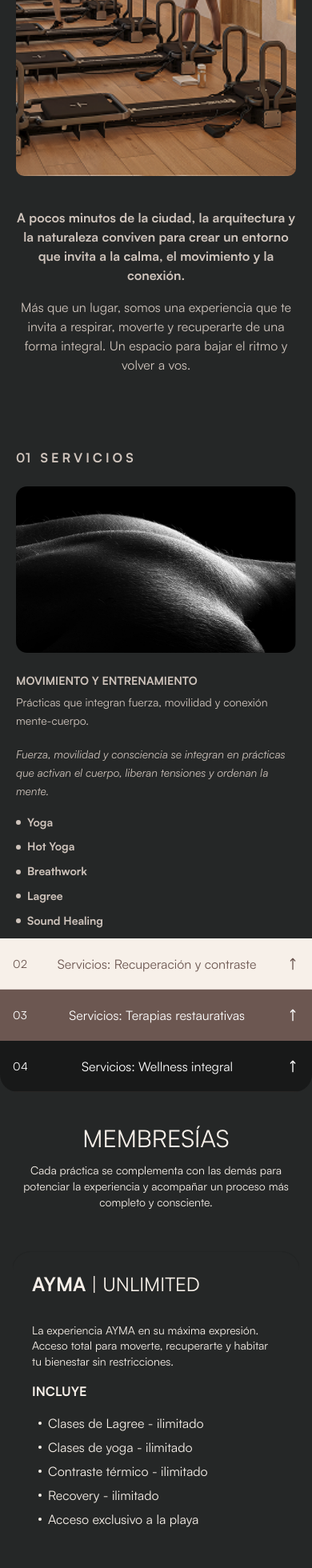
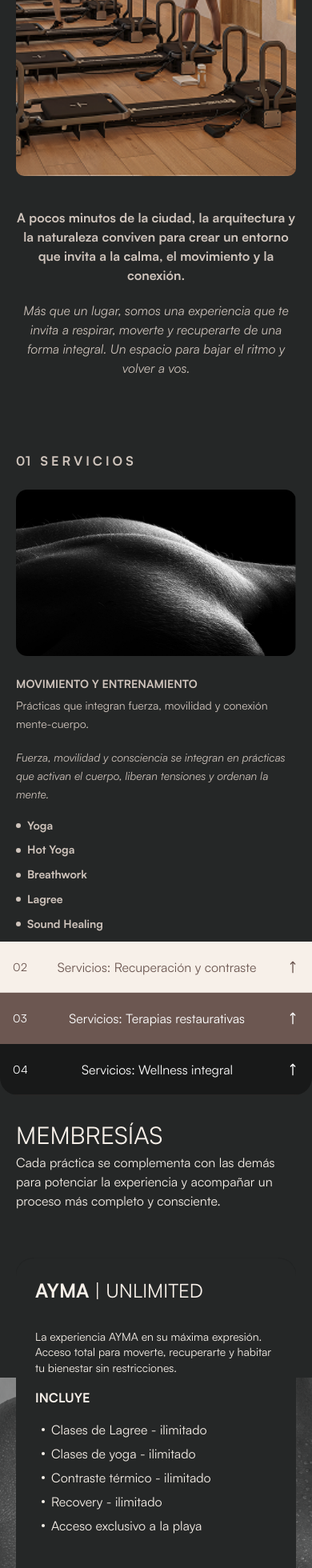
Before and after one commit to tquinteros/AYMA-landing, a Next.js app: page / in a window 390 px wide. Shown: the part 1859-3819 px from the top of the page at 80% size. Built offline with nearby package versions, Linux system fonts and the light colour scheme.

Commit message:
paddings

```diff
--- a/components/landing/Future.tsx
+++ b/components/landing/Future.tsx
@@ -15,8 +15,8 @@ const Future = () => {
             id="future"
             className="bg-roca-500"
         >
-            <div className="relative z-10 mx-auto flex min-h-[520px] w-full max-w-7xl flex-col justify-center gap-12 px-5 py-12 sm:min-h-[560px] sm:px-8 sm:py-14 lg:min-h-[80vh] lg:gap-24 lg:px-24 lg:py-16">
-                <div className='grid grid-cols-2 gap-x-6 gap-y-10 sm:gap-x-10 md:grid-cols-4 md:gap-12 lg:gap-16'>
+            <div className="relative z-10 flex min-h-[520px] w-full flex-col justify-center gap-12 px-5 py-12 sm:min-h-[560px] sm:px-8 sm:py-14 lg:min-h-[80vh] lg:gap-24 lg:px-24 lg:py-16">
+                <div className='grid grid-cols-2 gap-x-6 gap-y-10 sm:gap-x-10 max-w-7xl mx-auto md:grid-cols-4 md:gap-12 lg:gap-16'>
                     {futureItems.map((item) => (
                         <div key={item.label} className="flex flex-col items-center gap-4 sm:gap-5">
                             <div className="flex h-[84px] w-full items-center justify-center sm:h-[100px] lg:h-[120px]">
@@ -26,11 +26,11 @@ const Future = () => {
                         </div>
                     ))}
                 </div>
-                <div className='flex flex-col items-center gap-2 text-center lg:items-end lg:text-right'>
+                <div className='flex flex-col container mx-auto items-center gap-2 text-center lg:items-end lg:text-right'>
                     <p className='text-background-500 text-xl sm:text-3xl lg:text-4xl'>
                         PORQUE EL FUTURO SE CONSTRUYE,
                     </p>
-                    <p className='text-background-500 text-xl sm:text-3xl lg:text-4xl'>
+                    <p className='text-background-500 mt-4 text-xl sm:text-3xl lg:text-4xl'>
                         SE ENTRENA, SE PRACTICA Y SE HABITA.
                     </p>
                 </div>
--- a/components/landing/Memberships.tsx
+++ b/components/landing/Memberships.tsx
@@ -42,23 +42,23 @@ const Memberships = () => {
 
     return (
         // <div id="memberships" className="mb-64 bg-[#FFFCF8]">
-        <section id="memberships" className="bg-roca-500 bg-none py-10 sm:py-12 lg:bg-[url('/membershipbg.png')] lg:bg-center lg:bg-no-repeat lg:bg-size-[110%] lg:py-20">
-            <div className="mx-auto flex w-full max-w-7xl flex-col gap-3 px-5 sm:gap-4 sm:px-8 lg:px-24">
-                <div className="flex items-center justify-center lg:justify-between">
-                    <h2 className="text-center text-3xl uppercase text-background-500 sm:text-4xl lg:text-left lg:text-5xl">
+        <section id="memberships" className="py-8 sm:py-12 lg:py-21 bg-roca-500 lg:my-12 bg-[url('/membershipbg.png')] bg-size-[110%] bg-center bg-no-repeat">
+            <div className="flex flex-col gap-1 px-5 sm:px-8 lg:px-24">
+                <div className="flex items-center justify-between">
+                    <h2 className="text-3xl sm:text-4xl uppercase lg:text-5xl text-center text-background-500 lg:text-left">
                         Membresías
                     </h2>
                     <Image src="/ourspace/ourspaceicon.svg" alt="Our Space Icon" className="hidden md:block" width={52} height={52} />
                 </div>
-                <p className="max-w-xl text-center text-sm text-background-500 sm:text-base lg:text-left lg:text-lg">
+                <p className="max-w-xl text-base sm:text-lg lg:text-left text-background-500">
                     Cada práctica se complementa con las demás para potenciar la experiencia y acompañar un proceso más completo y consciente.
                 </p>
             </div>
-            <div className="mx-auto mt-8 flex max-w-7xl flex-col gap-4 px-4 sm:mt-12 sm:px-8 lg:px-0">
+            <div className="flex flex-col gap-4 mt-10 sm:mt-12 max-w-7xl mx-auto px-5 sm:px-8 lg:px-0">
                 <Carousel setApi={setApi} className="relative">
                     <CarouselContent className="items-stretch pt-5 sm:pt-7">
                         {memberships.map((membership) => (
-                            <CarouselItem className="flex basis-full md:basis-1/2 xl:basis-1/3" key={membership.id}>
+                            <CarouselItem className="basis-full sm:basis-1/2 xl:basis-1/3 flex" key={membership.id}>
                                 <MemberShipCard membership={membership} />
                             </CarouselItem>
                         ))}
@@ -79,12 +79,12 @@ const Memberships = () => {
                     ))}
                 </div>
             </div>
-            <div className='mt-8 flex flex-col items-center gap-6 px-5 sm:gap-8 sm:px-8'>
-                <p className="max-w-3xl text-center text-base text-background-500 sm:text-lg">
+            <div className='flex flex-col items-center gap-6 sm:gap-8 mt-8 px-5 sm:px-8'>
+                <p className="text-background-500 text-center text-lg max-w-3xl">
                     Si querés más información sobre las experiencias y valores, escribinos por WhatsApp. <br className="hidden sm:block" />
                     Estamos para ayudarte a encontrar tu forma de vivir AYMA.
                 </p>
-                <Button className='flex w-full max-w-[260px] items-center justify-center gap-2 bg-roca-900 px-8 py-6 text-base text-background-100 hover:bg-roca-900/80 sm:w-fit sm:max-w-none sm:py-7' onClick={handleWhatsApp}>
+                <Button className='bg-roca-900 w-fit text-base px-8 py-6 sm:py-7 flex items-center gap-2 hover:bg-roca-900/80 text-background-100' onClick={handleWhatsApp}>
                     <Image src="/whatsappwhite.svg" alt="Whatsapp" width={20} height={20} />
                     WhatsApp
                 </Button>
--- a/components/landing/OurSpace.tsx
+++ b/components/landing/OurSpace.tsx
@@ -43,11 +43,11 @@ const OurSpace = () => {
             <div className="relative z-10 my-10 sm:my-32 px-5 sm:px-8 lg:px-24">
                 <div className="flex flex-col gap-4  lg:flex-row lg:items-end lg:justify-between">
                     <Image src="/ourspace/ourspaceicon.svg" alt="Our Space Icon" className="hidden md:block" width={64} height={64} />
-                    <div className="flex flex-col gap-4">
+                    <div className="flex flex-col gap-5">
                         <p className="max-w-2xl text-base font-bold sm:text-lg text-center lg:text-right text-surface-500">
                             A pocos minutos de la ciudad, la arquitectura y la naturaleza conviven para crear un entorno que invita a la calma, el movimiento y la conexión.
                         </p>
-                        <p className="max-w-2xl text-base sm:text-lg text-center lg:text-right text-surface-500">
+                        <p className="max-w-2xl text-base sm:text-lg italic text-center lg:text-right text-surface-500">
                             Más que un lugar, somos una experiencia que te invita a respirar, moverte
                             y recuperarte de una forma integral. Un espacio para bajar el ritmo y volver a vos.
                         </p>
```
